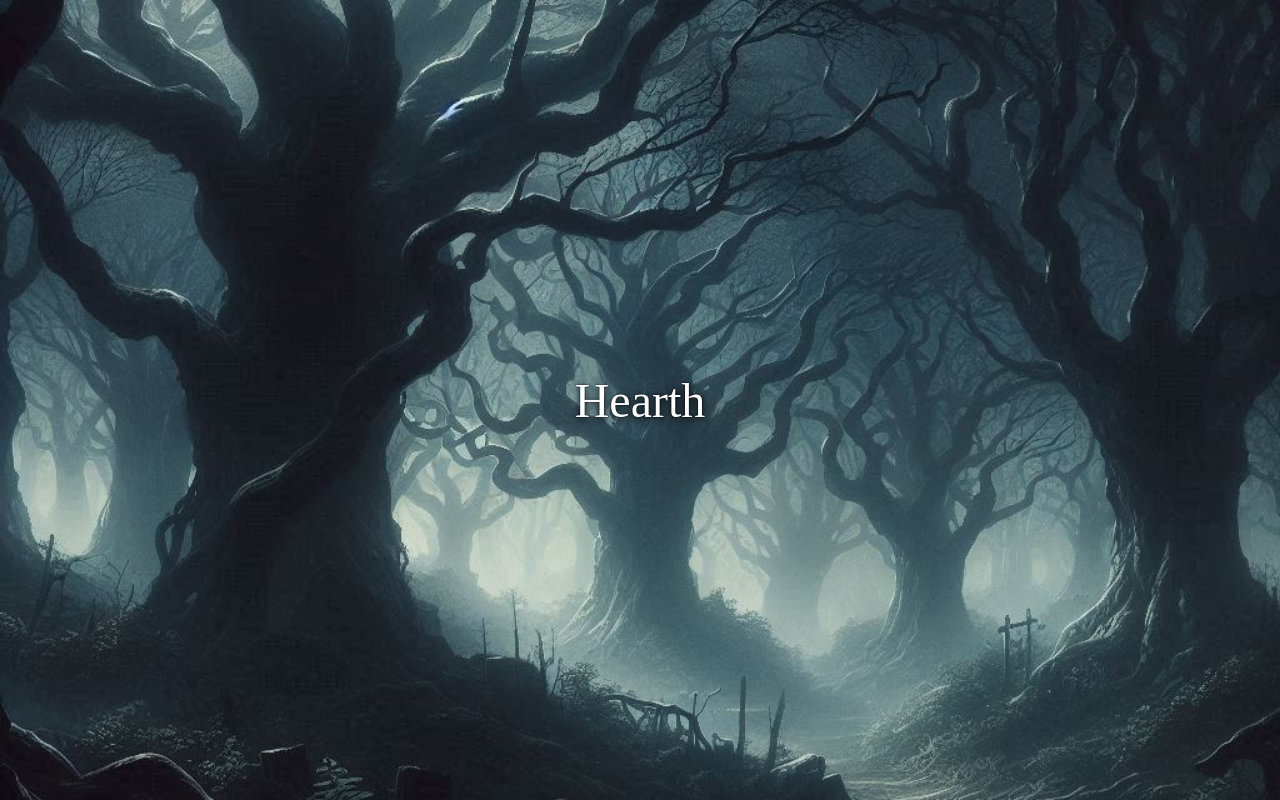
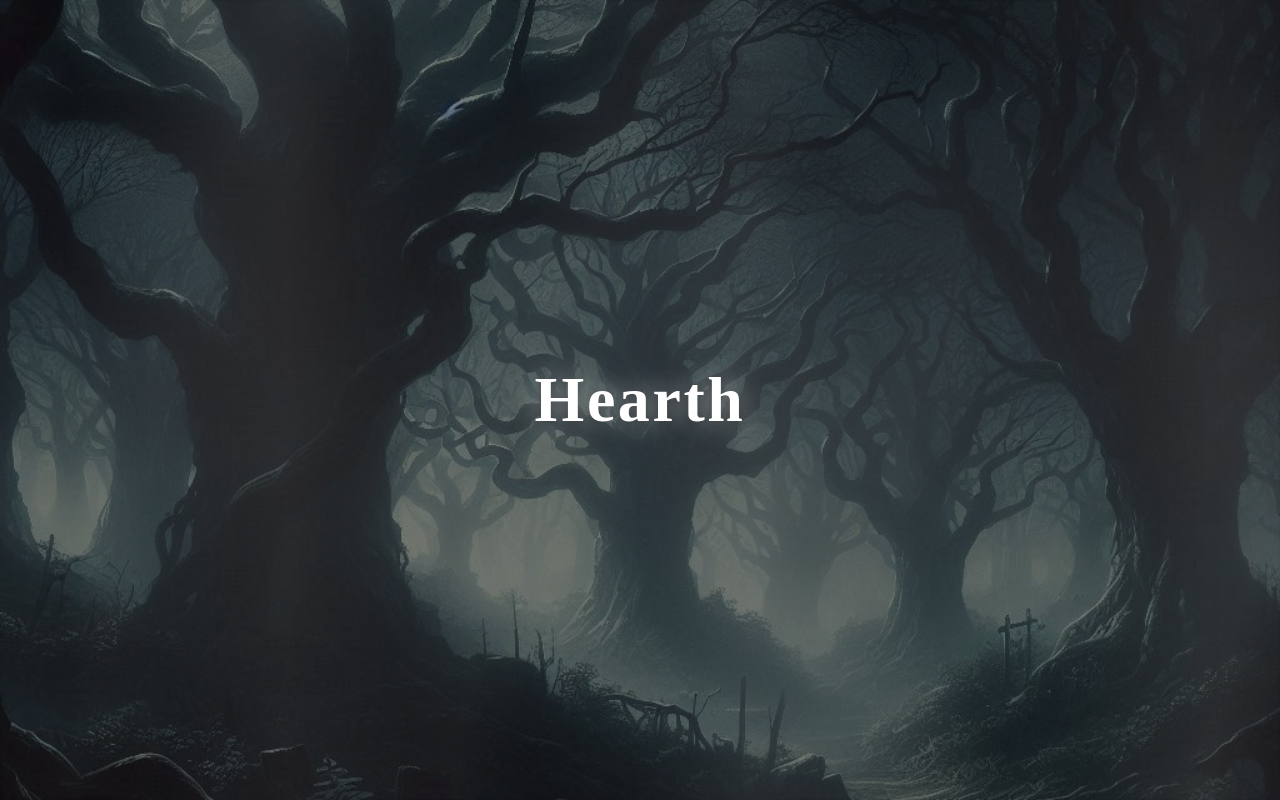
Before and after one commit to Nickinicha/hearth-new, a React (Vite) app: page / in a window 1280 px wide. Built offline with nearby package versions, Linux system fonts and the light colour scheme.

Commit message:
update background

```diff
--- /dev/null
+++ b/src/App.css
@@ -0,0 +1,141 @@
+.scene {
+  position: relative;
+  isolation: isolate;
+  min-height: 100vh;
+  width: 100%;
+  overflow: hidden;
+  display: flex;
+  align-items: center;
+  justify-content: center;
+}
+
+/* Layer 1 — forest background */
+.forest-bg {
+  position: absolute;
+  inset: 0;
+  z-index: 0;
+  background-image: url('/hearth-new/images/forest.jpg');
+  background-size: cover;
+  background-position: center;
+  background-repeat: no-repeat;
+}
+
+/* Layer 2 — fog (multiple speeds, left → right) */
+.fog {
+  position: absolute;
+  inset: 0;
+  z-index: 1;
+  pointer-events: none;
+}
+
+.fog-1 {
+  background: repeating-linear-gradient(
+    90deg,
+    rgba(255, 255, 255, 0) 0px,
+    rgba(255, 255, 255, 0.06) 100px,
+    rgba(255, 255, 255, 0.18) 220px,
+    rgba(255, 255, 255, 0.07) 340px,
+    rgba(255, 255, 255, 0) 460px
+  );
+  background-size: 460px 100%;
+  opacity: 0.85;
+  animation: fogScroll 55s linear infinite;
+}
+
+.fog-2 {
+  z-index: 2;
+  background: radial-gradient(
+      ellipse 120% 80% at 30% 50%,
+      rgba(255, 255, 255, 0.22) 0%,
+      transparent 55%
+    ),
+    radial-gradient(
+      ellipse 100% 70% at 70% 40%,
+      rgba(255, 255, 255, 0.15) 0%,
+      transparent 50%
+    );
+  background-size: 200% 100%;
+  opacity: 0.55;
+  animation: fogDriftWide 78s linear infinite;
+}
+
+.fog-3 {
+  z-index: 3;
+  background: repeating-linear-gradient(
+    105deg,
+    rgba(255, 255, 255, 0) 0px,
+    rgba(255, 255, 255, 0.04) 80px,
+    rgba(255, 255, 255, 0.12) 180px,
+    rgba(255, 255, 255, 0.05) 280px,
+    rgba(255, 255, 255, 0) 380px
+  );
+  background-size: 380px 100%;
+  opacity: 0.7;
+  filter: blur(1px);
+  animation: fogScrollFast 38s linear infinite;
+}
+
+@keyframes fogScroll {
+  0% {
+    background-position: 0 0;
+  }
+  100% {
+    background-position: 460px 0;
+  }
+}
+
+@keyframes fogScrollFast {
+  0% {
+    background-position: 0 0;
+  }
+  100% {
+    background-position: 380px 0;
+  }
+}
+
+@keyframes fogDriftWide {
+  0% {
+    background-position: 0% 50%;
+  }
+  100% {
+    background-position: 100% 50%;
+  }
+}
+
+/* Layer 3 — dark overlay */
+.dark-overlay {
+  position: absolute;
+  inset: 0;
+  z-index: 4;
+  pointer-events: none;
+  background: rgba(0, 0, 0, 0.48);
+}
+
+/* Layer 4 — title */
+.title {
+  position: relative;
+  z-index: 5;
+  margin: 0;
+  color: #fff;
+  font-size: 64px;
+  font-weight: 600;
+  letter-spacing: 0.04em;
+  text-align: center;
+  text-shadow:
+    0 0 24px rgba(255, 255, 255, 0.45),
+    0 0 48px rgba(255, 255, 255, 0.2),
+    0 2px 12px rgba(0, 0, 0, 0.6);
+  opacity: 0;
+  animation: titleFadeIn 1.4s ease-out 0.15s forwards;
+}
+
+@keyframes titleFadeIn {
+  from {
+    opacity: 0;
+    filter: blur(4px);
+  }
+  to {
+    opacity: 1;
+    filter: blur(0);
+  }
+}
--- a/src/App.jsx
+++ b/src/App.jsx
@@ -1,23 +1,14 @@
+import './App.css'
+
 export default function App() {
   return (
-    <div
-      style={{
-        backgroundImage: `url('${import.meta.env.BASE_URL}images/forest.jpg')`,
-        backgroundSize: 'cover',
-        backgroundPosition: 'center',
-        backgroundRepeat: 'no-repeat',
-        color: 'white',
-        textShadow:
-          '0 2px 8px rgba(0, 0, 0, 0.9), 0 0 2px rgba(0, 0, 0, 1)',
-        fontSize: 48,
-        width: '100vw',
-        minHeight: '100vh',
-        display: 'flex',
-        alignItems: 'center',
-        justifyContent: 'center',
-      }}
-    >
-      Hearth
+    <div className="scene">
+      <div className="forest-bg" aria-hidden="true" />
+      <div className="fog fog-1" aria-hidden="true" />
+      <div className="fog fog-2" aria-hidden="true" />
+      <div className="fog fog-3" aria-hidden="true" />
+      <div className="dark-overlay" aria-hidden="true" />
+      <h1 className="title">Hearth</h1>
     </div>
   )
 }
```
